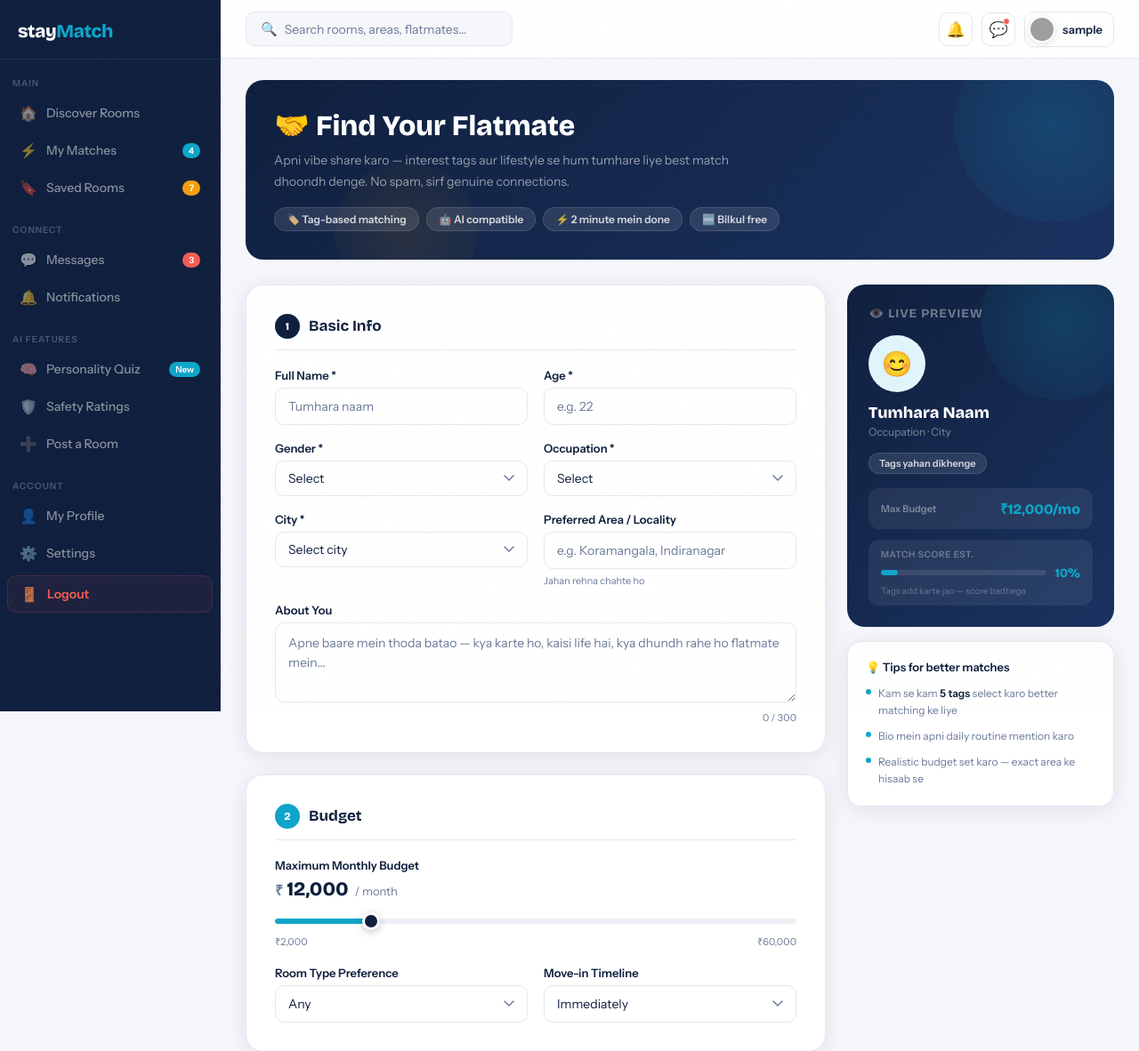
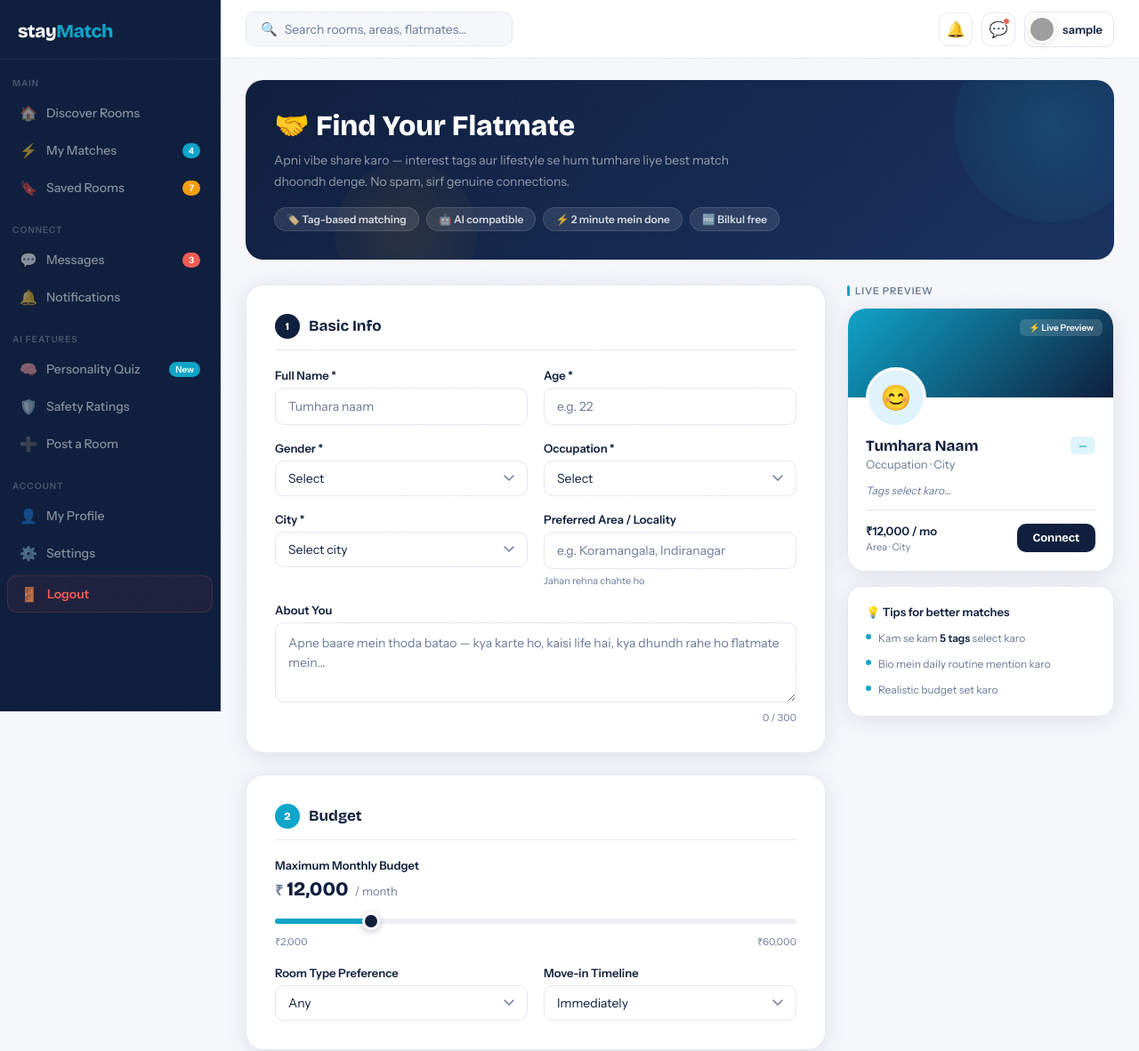
Before and after one commit to code-with-manish09/staymatch-ai, a Django app: page /rooms/post/flatmate/ in a window 1280 px wide. Shown: the top 1182 px of the page at 89% size. Run offline with Django 5.2, Linux system fonts and the light colour scheme; the visitor is signed in with stand-in values (Sample User, id 1); parts of the project's set-up code (start-up, migrations or seed data) failed here and were passed over; grey boxes are pictures that could not be loaded.

Commit message:
stil fixing

```diff
--- a/templates/rooms/post_flatmate.html
+++ b/templates/rooms/post_flatmate.html
@@ -423,54 +423,73 @@ textarea.field-input{resize:vertical;min-height:100px;line-height:1.6;}
     </div>
 
   </div><!-- /form-col -->
+<!-- RIGHT: LIVE PREVIEW CARD -->
+<div class="fu d2">
 
-  <!-- RIGHT: LIVE PREVIEW CARD -->
-  <div class="fu d2">
-    <div class="vibe-preview">
-      <div class="vibe-preview-title">👁️ Live Preview</div>
-      <div class="vibe-avatar" id="prevEmoji">😊</div>
-      <div class="vibe-name" id="prevName">Tumhara Naam</div>
-      <div class="vibe-sub" id="prevSub">Occupation · City</div>
-      <div class="vibe-tags" id="prevTags">
-        <span class="vibe-tag">Tags yahan dikhenge</span>
+  <!-- Person Card Preview -->
+  <div style="position:sticky;top:86px;">
+    <div style="font-size:11px;font-weight:700;color:var(--muted);letter-spacing:.08em;text-transform:uppercase;margin-bottom:12px;display:flex;align-items:center;gap:6px;">
+      <div style="width:3px;height:12px;border-radius:2px;background:var(--teal);display:inline-block;"></div>
+      Live Preview
+    </div>
+
+    <!-- THE CARD -->
+    <div style="background:#fff;border:1px solid var(--border);border-radius:20px;overflow:hidden;box-shadow:var(--card-sh);">
+      <!-- gradient header -->
+      <div id="prevHeader" style="height:100px;background:linear-gradient(135deg,#0EA5C9,#0F1F3D);border-radius:20px 20px 0 0;position:relative;">
+        <div id="prevAvatarBox" style="width:68px;height:68px;border-radius:50%;background:var(--teal-lt);border:3px solid #fff;position:absolute;bottom:-34px;left:20px;display:flex;align-items:center;justify-content:center;font-size:28px;">😊</div>
+        <div style="position:absolute;top:12px;right:12px;background:rgba(255,255,255,.15);color:#fff;font-size:10px;font-weight:700;padding:3px 10px;border-radius:6px;">⚡ Live Preview</div>
       </div>
-      <div class="vibe-budget-row">
-        <span class="vibe-budget-lbl">Max Budget</span>
-        <span class="vibe-budget-val" id="prevBudget">₹12,000/mo</span>
-      </div>
-      <div style="margin-top:12px;background:rgba(255,255,255,.07);border-radius:12px;padding:10px 14px;">
-        <div style="font-size:10px;color:rgba(255,255,255,.35);font-weight:700;letter-spacing:.06em;margin-bottom:6px;">MATCH SCORE EST.</div>
-        <div style="display:flex;align-items:center;gap:10px;">
-          <div style="flex:1;height:6px;border-radius:99px;background:rgba(255,255,255,.1);overflow:hidden;">
-            <div id="matchBar" style="height:100%;border-radius:99px;background:var(--teal);transition:width .4s;width:10%;"></div>
+
+      <div style="padding:44px 20px 20px;">
+        <!-- name + gender -->
+        <div style="display:flex;justify-content:space-between;align-items:flex-start;margin-bottom:6px;">
+          <div>
+            <div style="font-family:'Bricolage Grotesque',sans-serif;font-weight:700;font-size:17px;color:var(--navy);" id="prevName">Tumhara Naam</div>
+            <div style="font-size:13px;color:var(--muted);margin-top:2px;" id="prevSub">Occupation · City</div>
           </div>
-          <span id="matchPct" style="font-family:'Bricolage Grotesque',sans-serif;font-weight:800;font-size:14px;color:var(--teal);">10%</span>
+          <div id="prevGenderBadge" style="background:var(--teal-lt);color:var(--teal);font-size:11px;font-weight:700;padding:3px 9px;border-radius:6px;">—</div>
         </div>
-        <div style="font-size:10px;color:rgba(255,255,255,.3);margin-top:5px;">Tags add karte jao — score badhega</div>
+
+        <!-- interest chips -->
+        <div id="prevTags" style="display:flex;flex-wrap:wrap;gap:5px;margin:14px 0;">
+          <div style="font-size:12px;color:var(--muted);font-style:italic;">Tags select karo…</div>
+        </div>
+
+        <!-- footer: budget + connect -->
+        <div style="display:flex;align-items:center;justify-content:space-between;padding-top:14px;border-top:1px solid var(--border);">
+          <div>
+            <div style="font-size:13px;font-weight:700;color:var(--navy);" id="prevBudget">₹12,000 / mo</div>
+            <div style="font-size:11px;color:var(--muted);margin-top:2px;" id="prevArea">Area · City</div>
+          </div>
+          <button class="btn-primary" style="padding:8px 18px;font-size:13px;cursor:default;">Connect</button>
+        </div>
       </div>
     </div>
 
-    <!-- Tips card -->
+    <!-- Tips -->
     <div style="background:#fff;border:1px solid var(--border);border-radius:16px;padding:20px;margin-top:16px;box-shadow:var(--card-sh);">
-      <div style="font-size:13px;font-weight:700;color:var(--navy);margin-bottom:12px;display:flex;align-items:center;gap:6px;">💡 Tips for better matches</div>
+      <div style="font-size:13px;font-weight:700;color:var(--navy);margin-bottom:12px;">💡 Tips for better matches</div>
       <div style="display:flex;flex-direction:column;gap:10px;">
         <div style="display:flex;gap:8px;align-items:flex-start;">
           <div style="width:6px;height:6px;border-radius:50%;background:var(--teal);margin-top:5px;flex-shrink:0;"></div>
-          <span style="font-size:12px;color:var(--muted);line-height:1.6;">Kam se kam <strong style="color:var(--navy);">5 tags</strong> select karo better matching ke liye</span>
+          <span style="font-size:12px;color:var(--muted);line-height:1.6;">Kam se kam <strong style="color:var(--navy);">5 tags</strong> select karo</span>
         </div>
         <div style="display:flex;gap:8px;align-items:flex-start;">
           <div style="width:6px;height:6px;border-radius:50%;background:var(--teal);margin-top:5px;flex-shrink:0;"></div>
-          <span style="font-size:12px;color:var(--muted);line-height:1.6;">Bio mein apni daily routine mention karo</span>
+          <span style="font-size:12px;color:var(--muted);line-height:1.6;">Bio mein daily routine mention karo</span>
         </div>
         <div style="display:flex;gap:8px;align-items:flex-start;">
           <div style="width:6px;height:6px;border-radius:50%;background:var(--teal);margin-top:5px;flex-shrink:0;"></div>
-          <span style="font-size:12px;color:var(--muted);line-height:1.6;">Realistic budget set karo — exact area ke hisaab se</span>
+          <span style="font-size:12px;color:var(--muted);line-height:1.6;">Realistic budget set karo</span>
         </div>
       </div>
     </div>
+
+
   </div>
-
-</div><!-- /two-col-layout -->
+  </div>
+</div>
 
 <!-- Hidden fields -->
 <input type="hidden" name="sleep_schedule" id="sleepVal"/>
@@ -487,7 +506,7 @@ function updateBudget(el){
   const pct=((v-2000)/(60000-2000))*100;
   el.style.setProperty('--pct',pct+'%');
   document.getElementById('budgetVal').textContent=v.toLocaleString('en-IN');
-  document.getElementById('prevBudget').textContent='₹'+v.toLocaleString('en-IN')+'/mo';
+  document.getElementById('prevBudget').textContent='₹'+v.toLocaleString('en-IN')+' / mo';
 }
 updateBudget(document.getElementById('budgetSlider'));
 
@@ -505,8 +524,28 @@ function setRadio(groupId,btn){
   btn.classList.add('active');
 }
 
-// ── Tag toggle + live preview ──
+// ── Tag data ──
 let selectedTags=[];
+const tagEmojis={
+  'Gaming':'🎮','Music':'🎵','Reading':'📚','Cooking':'🍳','Art & Design':'🎨',
+  'Travel':'✈️','Tech & Coding':'💻','Movies & OTT':'🎬','Photography':'📸',
+  'Writing':'✍️','Podcasts':'🎙️','Anime':'🌸','Cricket':'🏏','Football':'⚽',
+  'Badminton':'🏸','Gym':'🏋️','Running':'🏃','Yoga':'🧘','Swimming':'🏊',
+  'Cycling':'🚴','Pure Veg':'🥗','Non-Veg':'🍗','Vegan':'🌿','Foodie':'😋',
+  'Home Cook':'🥘','Café Hopper':'☕','Introvert':'📚','Extrovert':'🎉',
+  'Ambivert':'⚖️','Early Bird':'🌅','Night Owl':'🌙','Hustler':'🚀',
+  'Zen':'🧘','Creative':'🎨'
+};
+const chipColors=[
+  'background:#EBF9FD;color:var(--teal)',
+  'background:#FEF3C7;color:#B45309',
+  'background:#F0FDF4;color:#059669',
+  'background:#F5F3FF;color:#7C3AED',
+  'background:#FFF1F2;color:#E11D48',
+  'background:#EFF6FF;color:#2563EB',
+];
+
+// ── Tag toggle ──
 function toggleTag(el){
   const tag=el.dataset.tag;
   if(el.classList.contains('selected')){
@@ -519,64 +558,73 @@ function toggleTag(el){
   document.getElementById('interestTagsInput').value=selectedTags.join(',');
   updateTagCounter();
   updatePreviewTags();
-  updateMatchScore();
 }
 
 function updateTagCounter(){
-  const c=selectedTags.length;
-  document.getElementById('tagsCounter').textContent=c+' selected';
+  document.getElementById('tagsCounter').textContent=selectedTags.length+' selected';
 }
-
-const tagEmojis={
-  'Gaming':'🎮','Music':'🎵','Reading':'📚','Cooking':'🍳','Art & Design':'🎨',
-  'Travel':'✈️','Tech & Coding':'💻','Movies & OTT':'🎬','Photography':'📸',
-  'Writing':'✍️','Podcasts':'🎙️','Anime':'🌸','Cricket':'🏏','Football':'⚽',
-  'Badminton':'🏸','Gym':'🏋️','Running':'🏃','Yoga':'🧘','Swimming':'🏊',
-  'Cycling':'🚴','Pure Veg':'🥗','Non-Veg':'🍗','Vegan':'🌿','Foodie':'😋',
-  'Home Cook':'🥘','Café Hopper':'☕','Introvert':'📚','Extrovert':'🎉',
-  'Ambivert':'⚖️','Early Bird':'🌅','Night Owl':'🌙','Hustler':'🚀',
-  'Zen':'🧘','Creative':'🎨'
-};
 
 function updatePreviewTags(){
   const container=document.getElementById('prevTags');
   if(selectedTags.length===0){
-    container.innerHTML='<span class="vibe-tag">Tags yahan dikhenge</span>';
+    container.innerHTML='<div style="font-size:12px;color:var(--muted);font-style:italic;">Tags select karo…</div>';
     return;
   }
-  container.innerHTML=selectedTags.slice(0,6).map(t=>`<span class="vibe-tag">${tagEmojis[t]||''} ${t}</span>`).join('');
-  if(selectedTags.length>6) container.innerHTML+=`<span class="vibe-tag">+${selectedTags.length-6} more</span>`;
+  container.innerHTML=selectedTags.slice(0,4).map((t,i)=>
+    `<div style="display:inline-flex;align-items:center;gap:4px;padding:4px 11px;border-radius:99px;font-size:11px;font-weight:600;white-space:nowrap;${chipColors[i%chipColors.length]}">${tagEmojis[t]||''} ${t}</div>`
+  ).join('');
+  if(selectedTags.length>4)
+    container.innerHTML+=`<div style="display:inline-flex;align-items:center;padding:4px 11px;border-radius:99px;font-size:11px;font-weight:700;background:var(--off);color:var(--muted);">+${selectedTags.length-4} more</div>`;
 }
 
-function updateMatchScore(){
-  const base=10;
-  const score=Math.min(base+(selectedTags.length*8),95);
-  document.getElementById('matchBar').style.width=score+'%';
-  document.getElementById('matchPct').textContent=score+'%';
+// ── Live preview ──
+const gradients={
+  'Student':'linear-gradient(135deg,#10B981,#0EA5C9)',
+  'Software / IT':'linear-gradient(135deg,#0EA5C9,#0F1F3D)',
+  'Corporate Professional':'linear-gradient(135deg,#0F1F3D,#1a3260)',
+  'Freelancer':'linear-gradient(135deg,#F59E0B,#EF4444)',
+  'Healthcare':'linear-gradient(135deg,#10B981,#059669)',
+  'Startup':'linear-gradient(135deg,#F59E0B,#0EA5C9)',
+  'Research / Academia':'linear-gradient(135deg,#6366F1,#0F1F3D)',
+  'Creative / Media':'linear-gradient(135deg,#F59E0B,#EF4444)',
+  'Other':'linear-gradient(135deg,#0EA5C9,#0F1F3D)',
+};
+const emojiMap={
+  'Student':'🎓','Software / IT':'💻','Corporate Professional':'🏢',
+  'Freelancer':'🎨','Healthcare':'🏥','Startup':'🚀',
+  'Research / Academia':'📚','Creative / Media':'🎭','Other':'😊'
+};
+const genderColors={
+  'Male':'background:#EFF6FF;color:#2563EB',
+  'Female':'background:var(--teal-lt);color:var(--teal)',
+  'Non-binary':'background:#F5F3FF;color:#7C3AED',
+  'Prefer not to say':'background:var(--off);color:var(--muted)',
+};
+
+function updatePreview(){
+  const name=document.querySelector('[name="name"]')?.value;
+  const occ=document.querySelector('[name="occupation"]')?.value;
+  const city=document.querySelector('[name="city"]')?.value;
+  const area=document.querySelector('[name="preferred_area"]')?.value;
+  const gender=document.querySelector('[name="gender"]')?.value;
+
+  document.getElementById('prevName').textContent=name||'Tumhara Naam';
+  document.getElementById('prevSub').textContent=(occ||'Occupation')+' · '+(city||'City');
+  document.getElementById('prevArea').textContent=(area||'Area')+' · '+(city||'City');
+
+  if(occ){
+    document.getElementById('prevHeader').style.background=gradients[occ]||gradients['Other'];
+    document.getElementById('prevAvatarBox').textContent=emojiMap[occ]||'😊';
+  }
+  if(gender&&genderColors[gender]){
+    const badge=document.getElementById('prevGenderBadge');
+    badge.style.cssText=genderColors[gender]+';font-size:11px;font-weight:700;padding:3px 9px;border-radius:6px;';
+    badge.textContent=gender;
+  }
 }
 
-// ── Live preview: name, sub ──
-document.addEventListener('input',function(e){
-  const name=document.querySelector('[name="name"]');
-  const occ=document.querySelector('[name="occupation"]');
-  const city=document.querySelector('[name="city"]');
-  if(name) document.getElementById('prevName').textContent=name.value||'Tumhara Naam';
-  const occVal=occ&&occ.value?occ.value:'Occupation';
-  const cityVal=city&&city.value?city.value:'City';
-  document.getElementById('prevSub').textContent=occVal+' · '+cityVal;
-
-  // emoji based on occupation
-  const emojiMap={'Student':'🎓','Software / IT':'💻','Corporate Professional':'🏢',
-    'Freelancer':'🎨','Healthcare':'🏥','Startup':'🚀','Research / Academia':'📚',
-    'Creative / Media':'🎭','Other':'😊'};
-  if(occ&&occ.value) document.getElementById('prevEmoji').textContent=emojiMap[occ.value]||'😊';
-});
-
-document.querySelector('[name="city"]').addEventListener('change',function(){
-  const occ=document.querySelector('[name="occupation"]');
-  const occVal=occ&&occ.value?occ.value:'Occupation';
-  document.getElementById('prevSub').textContent=occVal+' · '+(this.value||'City');
-});
+document.addEventListener('input', updatePreview);
+document.addEventListener('change', updatePreview);
 
 // ── Char count ──
 function updateCharCount(el,countId,max){
@@ -585,17 +633,16 @@ function updateCharCount(el,countId,max){
   document.getElementById(countId).style.color=len>max*.9?'var(--amber)':'var(--muted)';
 }
 
-// ── Submit validation ──
+// ── Submit ──
 function submitForm(){
   if(!document.getElementById('agreeCheck').checked){
     alert('Pehle terms agree karo!');
     return false;
   }
   if(selectedTags.length<3){
-    alert('Kam se kam 3 interest tags select karo better matching ke liye!');
+    alert('Kam se kam 3 interest tags select karo!');
     return false;
   }
-  // Collect radio values
   const sleepBtn=document.querySelector('#sleepGroup .radio-btn.active');
   if(sleepBtn) document.getElementById('sleepVal').value=sleepBtn.textContent.trim();
   const guestBtn=document.querySelector('#guestGroup .radio-btn.active');
```
